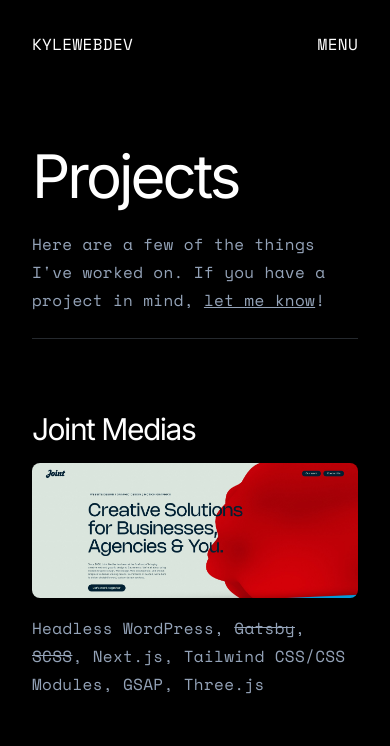
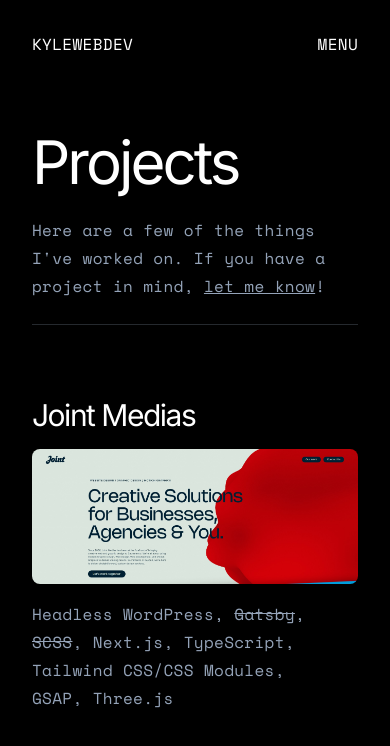
Before and after one commit to kylewebdev/kylewebdev.com, a Next.js app: page /projects in a window 390 px wide. Shown: the top 746 px of the page. Built offline with nearby package versions, Linux system fonts and the light colour scheme.

Commit message:
fixed mobile contact

```diff
--- a/src/app/projects/page.tsx
+++ b/src/app/projects/page.tsx
@@ -54,8 +54,8 @@
 								Headless WordPress,{" "}
 								<span className="line-through">Gatsby</span>,{" "}
 								<span className="line-through">SCSS</span>,
-								Next.js, Tailwind CSS/CSS Modules, GSAP,
-								Three.js
+								Next.js, TypeScript, Tailwind CSS/CSS Modules,
+								GSAP, Three.js
 							</p>
 						</a>
 					</>
--- a/src/components/Menu/Menu.tsx
+++ b/src/components/Menu/Menu.tsx
@@ -84,7 +84,7 @@
 
 			{/* Overlay */}
 			<div className="overlay overflow-y-auto fixed top-0 left-0 w-full h-dvh p-8 bg-slate-200 text-black z-10">
-				<div className="grid grid-cols-[1fr_4fr_1fr] grid-rows-[88px_2fr_1fr] gap-4 h-full">
+				<div className="grid grid-cols-[1fr_1fr]md:grid-cols-[1fr_4fr_1fr] grid-rows-[88px_2fr_1fr] gap-4 h-full">
 					<div className="flex flex-col justify-between h-full row-start-1 row-end-5 col-start-1 col-end-1">
 						<div className="uppercase font-mono">
 							<Link href="/" onClick={closeMenu}>
@@ -94,7 +94,7 @@
 						<div>
 							<div className="overflow-hidden">
 								<a
-									className="connect-link inline-block"
+									className="connect-link block"
 									href="https://twitter.com/kylewebdev_"
 									target="_blank"
 								>
@@ -104,7 +104,7 @@
 
 							<div className="overflow-hidden">
 								<a
-									className="connect-link inline-block"
+									className="connect-link block"
 									href="https://github.com/kylewebdev"
 									target="_blank"
 								>
@@ -114,7 +114,7 @@
 
 							<div className="overflow-hidden">
 								<a
-									className="connect-link inline-block"
+									className="connect-link block"
 									href="https://www.linkedin.com/in/kylewebdev"
 									target="_blank"
 								>
@@ -124,7 +124,7 @@
 
 							<div className="overflow-hidden">
 								<a
-									className="connect-link inline-block"
+									className="connect-link block"
 									href="mailto:kylewebdev@gmail.com"
 									target="_blank"
 								>
@@ -134,13 +134,13 @@
 						</div>
 					</div>
 
-					<div className="flex flex-col justify-between h-full col-start-3 row-start-2 lg:col-start-2">
+					<div className="flex flex-col justify-between h-full col-start-2 col-end-3 row-start-2 lg:col-start-2">
 						<div className="flex flex-col gap-1 text-right">
 							{menuItems.map((item, index) => (
 								<div key={index} className="overflow-hidden">
 									<div className="menu-item--holder">
 										<Link
-											className="text-5xl sm:text-6xl lg:text-9xl font-extralight uppercase -tracking-wider"
+											className="text-4xl sm:text-6xl md:text-7xl lg:text-9xl font-extralight uppercase -tracking-wider"
 											href={item.path}
 											onClick={toggleMenu}
 										>
@@ -152,7 +152,7 @@
 						</div>
 					</div>
 
-					<div className="flex flex-col justify-between items-end h-full row-start-1 row-end-5 col-start-3 col-end-3">
+					<div className="flex flex-col justify-between items-end h-full row-start-1 row-end-5 col-start-2 col-end-3">
 						<div
 							className="cursor-pointer uppercase font-mono"
 							onClick={toggleMenu}
```
